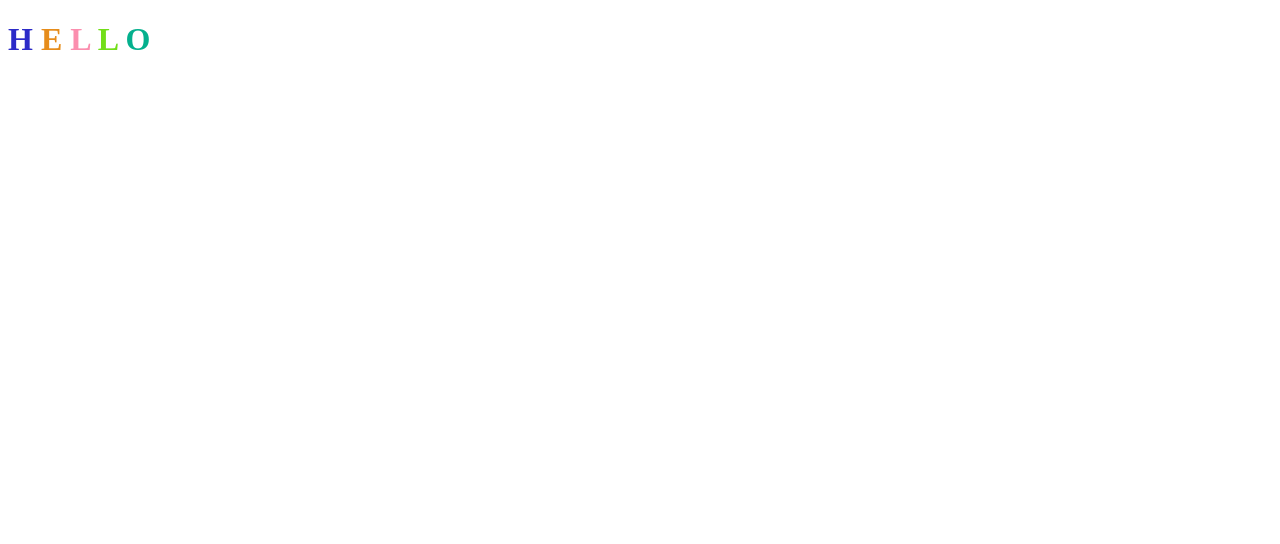
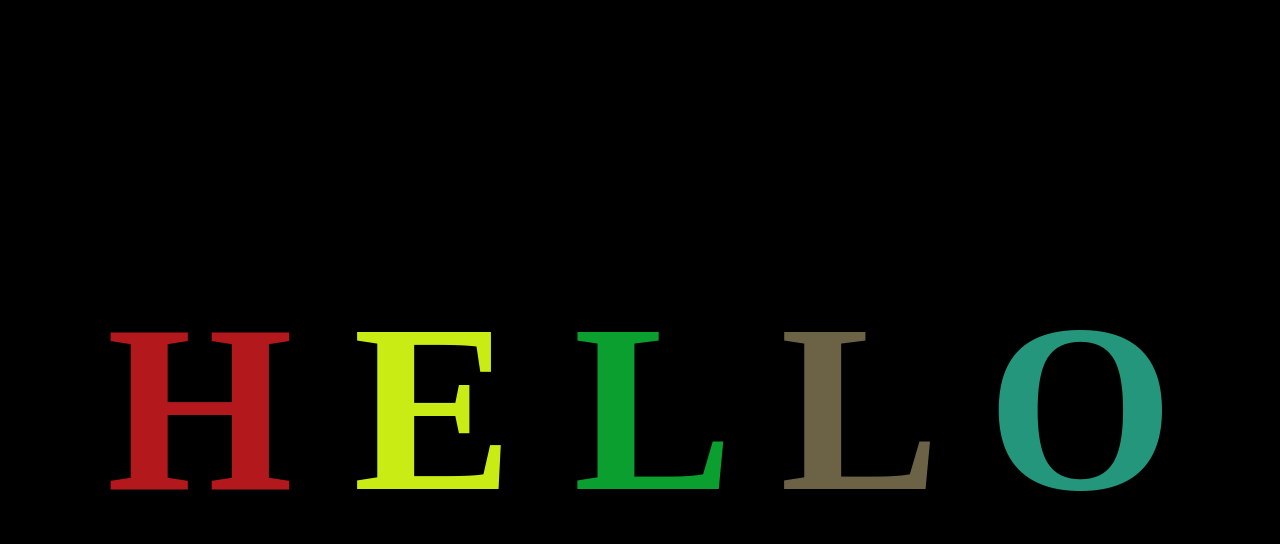
Before and after one commit to dangolanil/AnimatedGitDemo, a plain HTML site: page index.html in a window 1280 px wide. Drawn offline with Linux system fonts and the light colour scheme.

Commit message:
add basic styles

```diff
--- /dev/null
+++ b/app.css
@@ -0,0 +1,16 @@
+body{
+    display: flex;
+    justify-content: center;
+    align-items: center;
+    height: 100vh;
+    background-color: black;
+}
+
+h1{
+    font-size: 15rem;
+    font-family: Montserrat;
+}
+
+.letter{
+    transition: color 1000ms;
+}
--- a/app.js
+++ b/app.js
@@ -10,4 +10,4 @@ const intervalId = setInterval(function () {
     for (let letter of letters) {
         letter.style.color = randomRGB();
     }
-}, 2000);
+}, 1000);
--- a/index.html
+++ b/index.html
@@ -6,6 +6,7 @@
     <meta http-equiv="X-UA-Compatible" content="IE=edge">
     <meta name="viewport" content="width=device-width, initial-scale=1.0">
     <title>Document</title>
+    <link rel="stylesheet" href="app.css">
 </head>
 
 <body>
```
